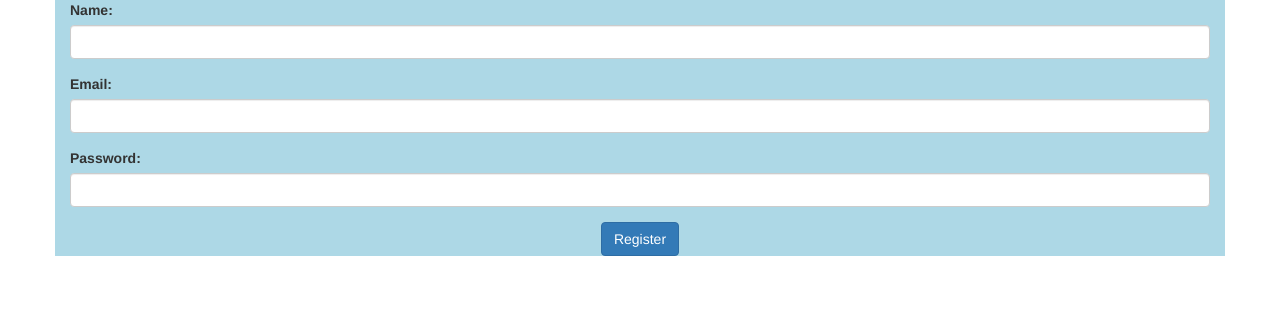
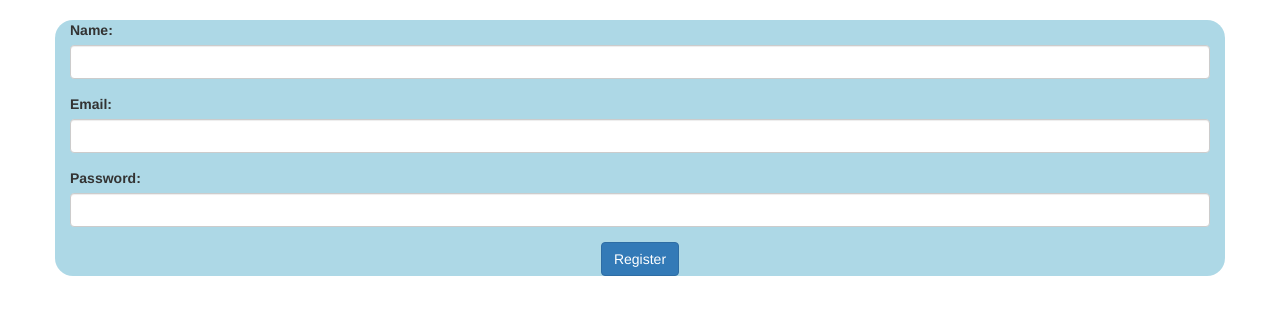
Before and after one commit to Richurose/UserloginProject, a plain HTML site: page registration.html in a window 1280 px wide. Drawn offline with nearby package versions, Linux system fonts and the light colour scheme.

Commit message:
styles.css

```diff
--- a/styles.css
+++ b/styles.css
@@ -1,8 +1,11 @@
 .container
-{
-     width:100%;
-     height:100%;
-     background-color:lightblue;
+{   width: 50%;
+    height: 50%;
+    background-color: lightblue;
+    border-radius: 18px;
+    margin-bottom: 20px;
+    margin-top: 20px;
+
 }
 .container.card{
     width:50%;
```
